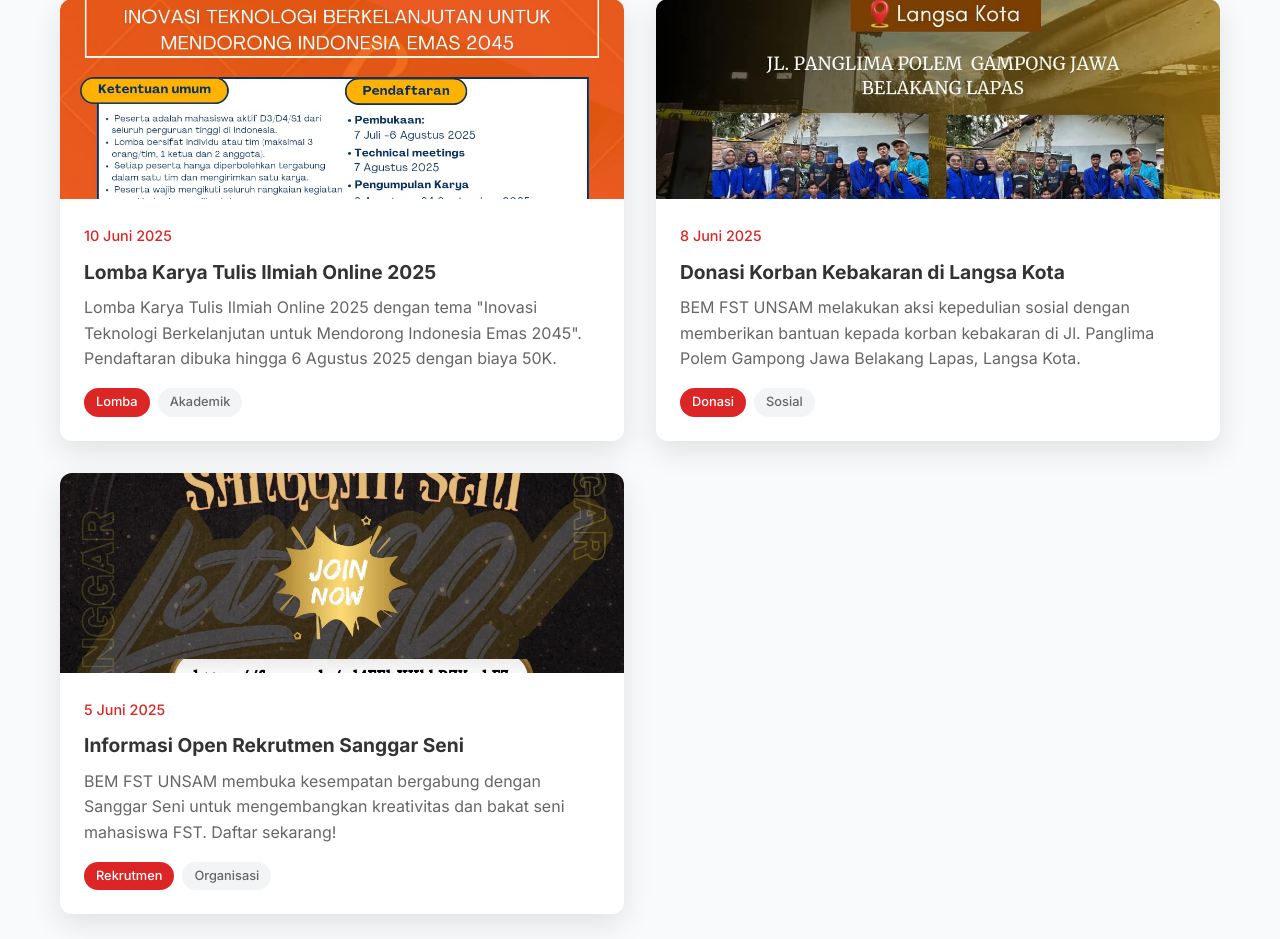
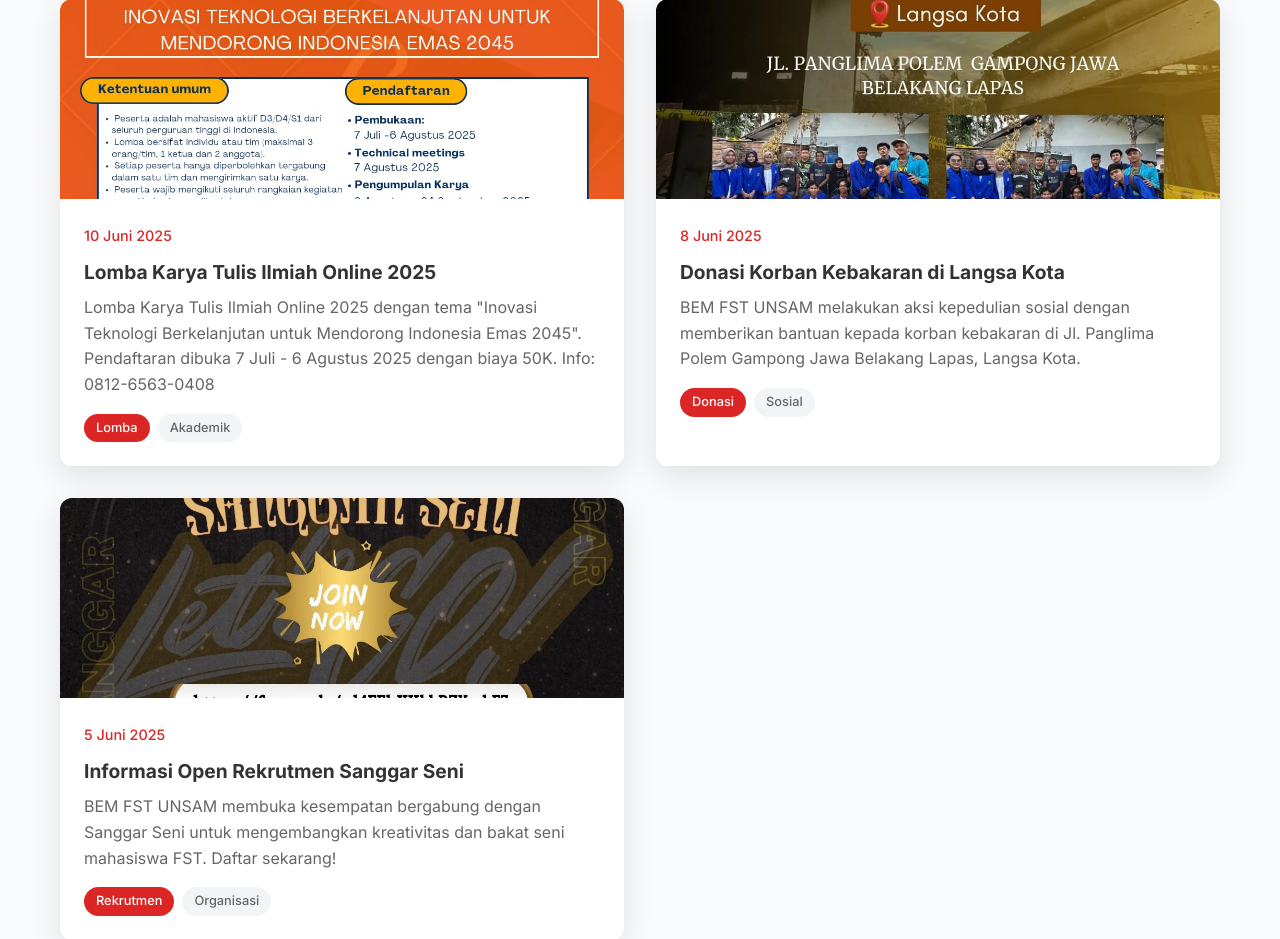
Before and after one commit to syahrul-tampan/fst-unsam-bem-web, a PHP site: page / in a window 1280 px wide. Shown: the part 1570-2509 px from the top of the page. Run offline with PHP 8.4, Linux system fonts and the light colour scheme.

Commit message:
Perbarui halaman berita
Menambahkan informasi lomba karya tulis ilmiah ke halaman berita.

```diff
--- a/includes/news.php
+++ b/includes/news.php
@@ -5,8 +5,8 @@ $news_data = [
     [
         'date' => '10 Juni 2025',
         'title' => 'Lomba Karya Tulis Ilmiah Online 2025',
-        'description' => 'Lomba Karya Tulis Ilmiah Online 2025 dengan tema "Inovasi Teknologi Berkelanjutan untuk Mendorong Indonesia Emas 2045". Pendaftaran dibuka hingga 6 Agustus 2025 dengan biaya 50K.',
-        'image' => '/lovable-uploads/ae13b164-3e01-4341-92d4-065516d95c4f.png',
+        'description' => 'Lomba Karya Tulis Ilmiah Online 2025 dengan tema "Inovasi Teknologi Berkelanjutan untuk Mendorong Indonesia Emas 2045". Pendaftaran dibuka 7 Juli - 6 Agustus 2025 dengan biaya 50K. Info: 0812-6563-0408',
+        'image' => '/lovable-uploads/2b7eb9dd-7d53-4eb3-8dcf-07d7d142a249.png',
         'category' => 'Lomba',
         'tag' => 'Akademik'
     ],
```
Also changed, not shown: public/lovable-uploads/2b7eb9dd-7d53-4eb3-8dcf-07d7d142a249.png (added).
